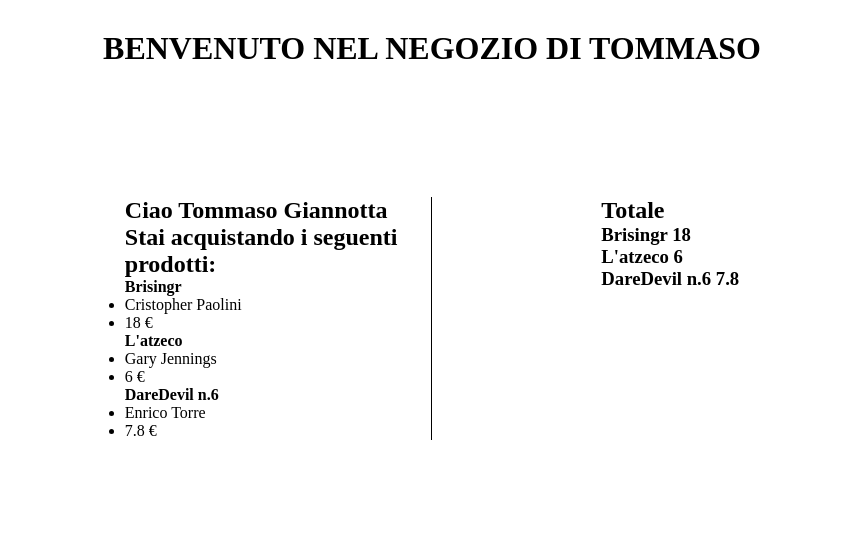
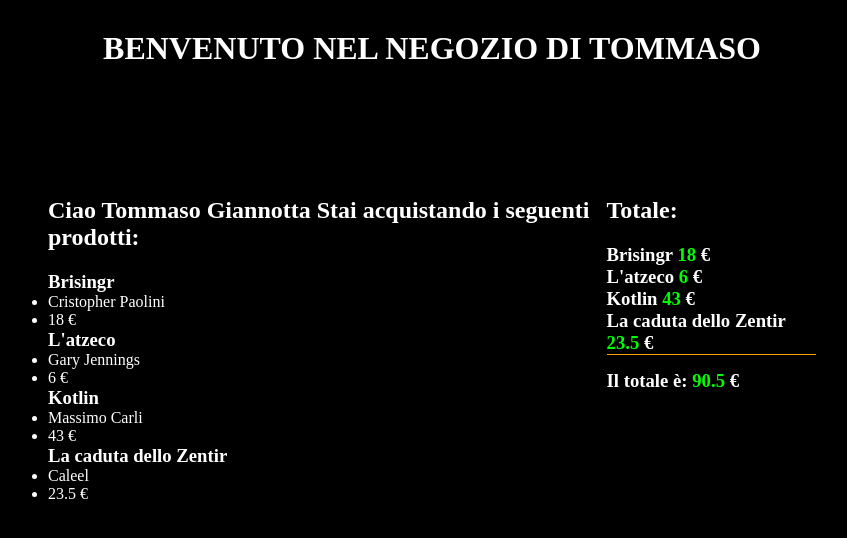
Before and after one commit to tgiannotta/php-oop-2, a PHP site: page / in a window 1280 px wide. Shown: the top 538 px of the page, without its empty margins (208-1055 px from the left). Run offline with PHP 8.4, Linux system fonts and the light colour scheme; data that the repository does not hold is empty.

Commit message:
Aggiunto il totale

```diff
--- a/User.php
+++ b/User.php
@@ -10,7 +10,7 @@ class User{
 
     public $age;
 
-    public $totale;
+    public $totale=0;
 
     protected $carrello = [];
 
@@ -37,6 +37,4 @@ class User{
 
 
 
-
-
 ?>
--- a/css/style.css
+++ b/css/style.css
@@ -5,7 +5,16 @@
     box-sizing: border-box;
 }
 
+/* COMMON */
+.pad-bot-20{
+    padding-bottom: 20px;
+}
+
 /* TITOLO */
+body{
+    background-color: black;
+    color: white;
+}
 h1{
     text-align: center;
     margin: 30px 0px;
@@ -17,15 +26,22 @@ h1{
     margin: auto;
 
 
+
 }
 .carrello{
     display: flex;
     justify-content: space-between;
-    width: 80%;
-    margin: auto;
+
     padding-top: 100px;
 }
 .prodotti{
-    border-right: 1px solid black;
-    width: 50%;
+    width: 80%;
 }
+.tot-price h3{
+    border-top: 1px solid orange;
+    padding-top: 15px;
+
+}
+.col-price{
+    color: lime;
+}
--- a/index.php
+++ b/index.php
@@ -54,13 +54,18 @@ $vincenzo->age = 28;
 /* AGGIUNGO AL CARRELLO DI TOMMASO TUTTI I PRODOTTI CHE VUOLE */
 $tommaso-> addProduct($brisingr);
 $tommaso-> addProduct($atzeco);
-$tommaso-> addProduct($dd6);
+$tommaso-> addProduct($kotlin);
+$tommaso-> addProduct($caduta);
+
+
 
 
 $tommasoCarrello = $tommaso->getCarrello();
+/* SOMMO IL TOTALE DEI PREZZI NEL CARRELLO */
+foreach($tommasoCarrello as $singlePrice){
+    $totale += $singlePrice->prezzo;
 
-
-
+}
 
 
 
@@ -82,12 +87,12 @@ $tommasoCarrello = $tommaso->getCarrello();
     <h1>Benvenuto nel negozio di Tommaso</h1>
     <div class="carrello-container">
         <div class="carrello">
-                <div class="prodotti">
-                    <h2>Ciao <?php echo $tommaso->getFullName();?> Stai acquistando i seguenti prodotti:</h2>
+                <div class="prodotti ">
+                    <h2 class="pad-bot-20">Ciao <?php echo $tommaso->getFullName();?> Stai acquistando i seguenti prodotti:</h2>
                     <?php foreach ($tommasoCarrello as $prodotto){?>
 
                         <ul>
-                        <h4><?php echo $prodotto->titolo;?></h4>
+                        <h3><?php echo $prodotto->titolo;?></h3>
                         <li>
                             <?php echo $prodotto->autore;?>
                         </li>
@@ -100,14 +105,24 @@ $tommasoCarrello = $tommaso->getCarrello();
 
                 </div>
                 <div class="totale">
-                    <h2>Totale</h2>
+                    <h2 class="pad-bot-20" >Totale:</h2>
                     <?php foreach ($tommasoCarrello as $prodotto){?>
-                       <h3><?php echo $prodotto->titolo;?> <?php echo $prodotto->prezzo; ?></h3>
-               <?php }?>
+
+                       <h3><?php echo $prodotto->titolo;?> <span class="col-price"><?php echo $prodotto->prezzo; ?></span> € </h3>
+
+               <?php   }?>
+               <div>
+
+               </div>
+                        <div class="tot-price">
+                            <h3>Il totale è: <span class="col-price"><?php echo $totale; ?></span> €</h3>
+                        </div>
+
+                </div>
+
+        </div>
 
 
-                </div>
-        </div>
 
 
     </div>
```
